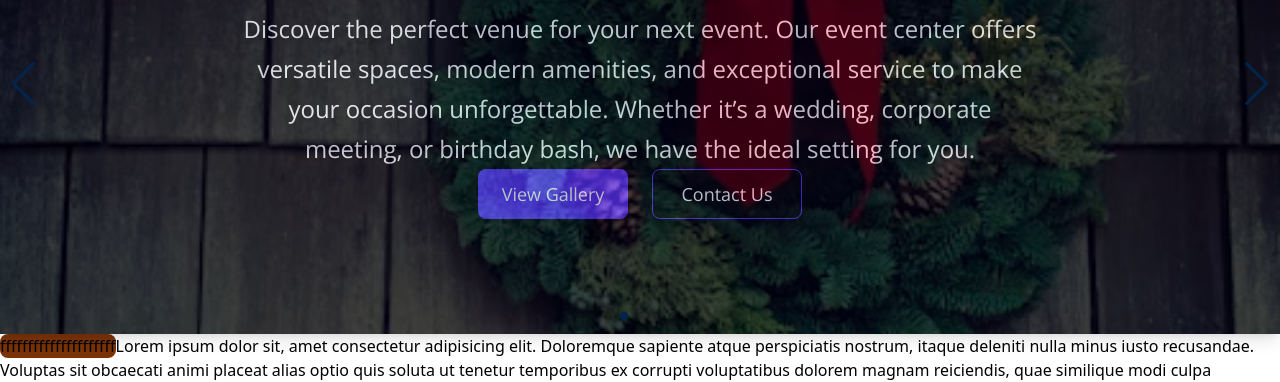
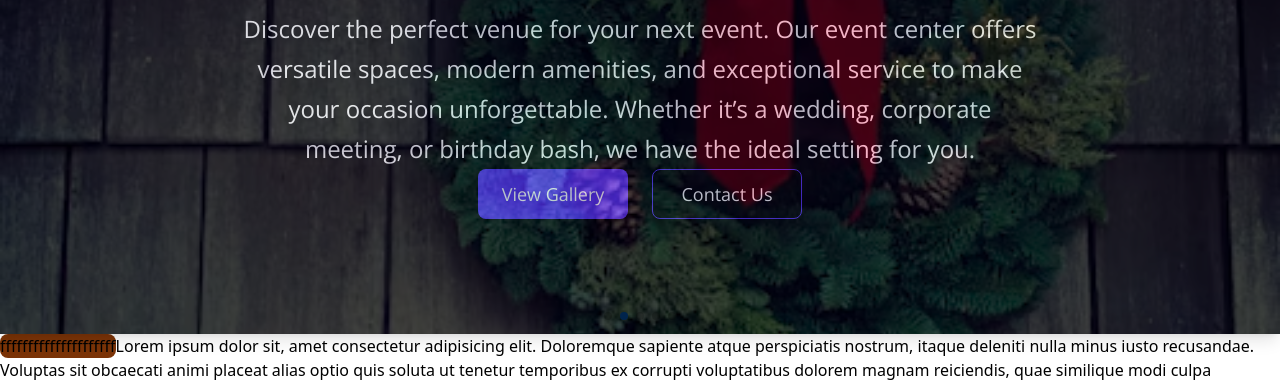
Before and after one commit to Event-Hall-Service-Website/EventServiceWebsite, a React (Vite) app: page / in a window 1280 px wide. Shown: the part 166-548 px from the top of the page. Built offline with nearby package versions, Linux system fonts and the light colour scheme; a web font is replaced by a local one.

Commit message:
working on the images

```diff
--- a/src/components/Herosection.jsx
+++ b/src/components/Herosection.jsx
@@ -3,7 +3,7 @@ import { Swiper, SwiperSlide } from "swiper/react";
 import "swiper/css";
 import "swiper/css/navigation";
 import "swiper/css/pagination";
-import { Navigation, Pagination, Autoplay } from "swiper/modules";
+import { Pagination, Autoplay } from "swiper/modules";
 import heroimage1 from "../assets/img/heroimage1.png";
 import heroimage2 from "../assets/img/heroimage2.png";
 import heroimage3 from "../assets/img/heroimage3.avif";
@@ -60,8 +60,7 @@ const Herosection = () => {
 
       {/* Swiper for Images Only */}
       <Swiper
-        modules={[Navigation, Pagination, Autoplay]}
-        navigation
+        modules={[Pagination, Autoplay]}
         pagination={{ clickable: true }}
         autoplay={{ delay: 3000, disableOnInteraction: false }}
         loop
```
